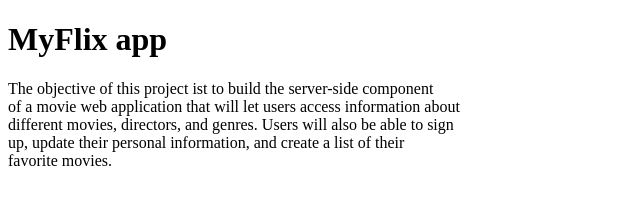
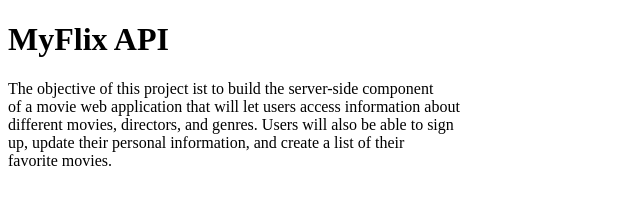
Before and after one commit to natmertens/movie-api, a plain HTML site: page documentation.html in a window 1280 px wide. Shown: the full height of the page, 0-640 px from the left. Drawn offline with Linux system fonts and the light colour scheme.

Commit message:
changed documenation title

```diff
--- a/documentation.html
+++ b/documentation.html
@@ -9,7 +9,7 @@
 
 <body>
   <header>
-    <h1>MyFlix app</h1>
+    <h1>MyFlix API</h1>
   </header>
 
     <p>
```
